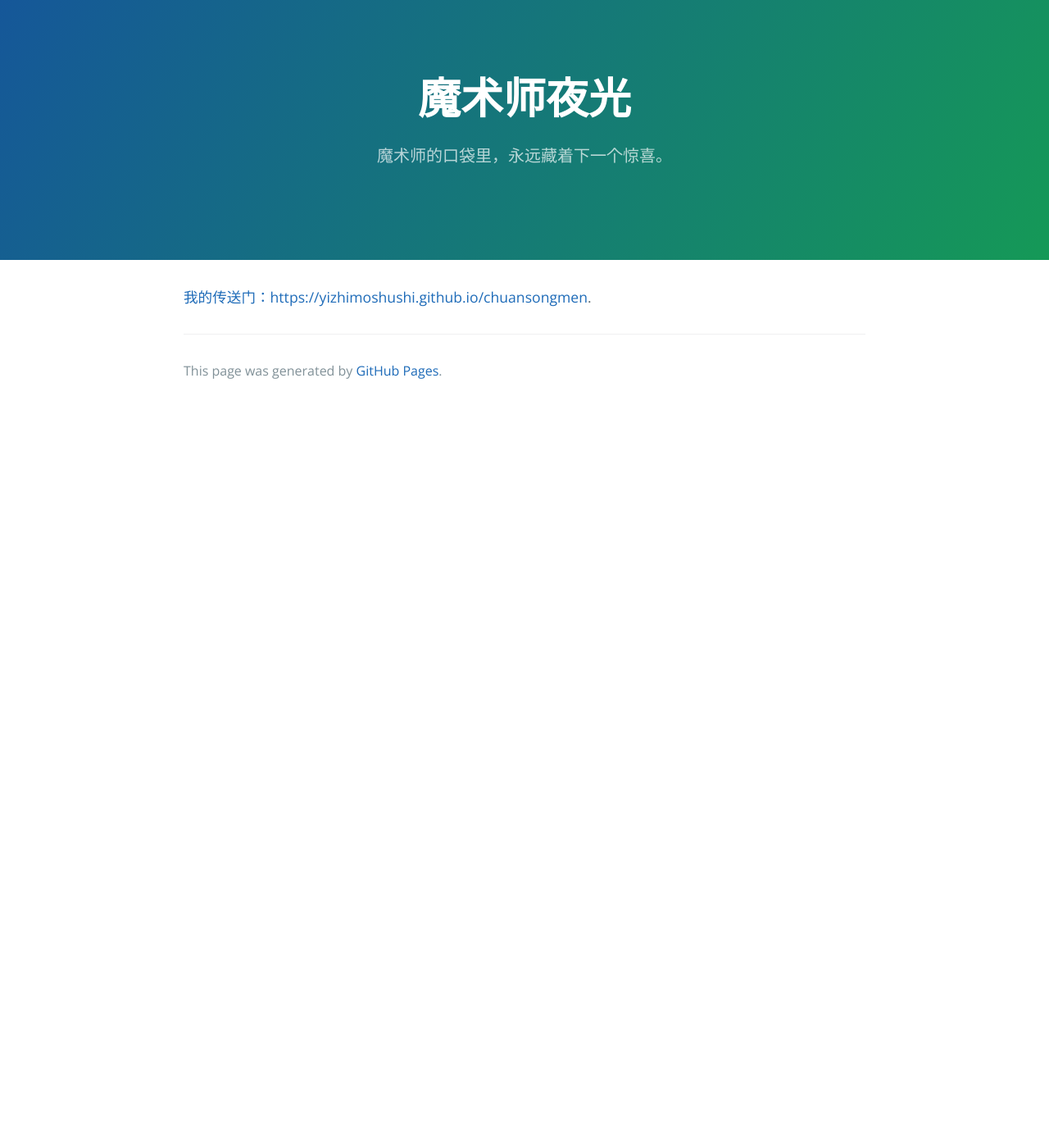
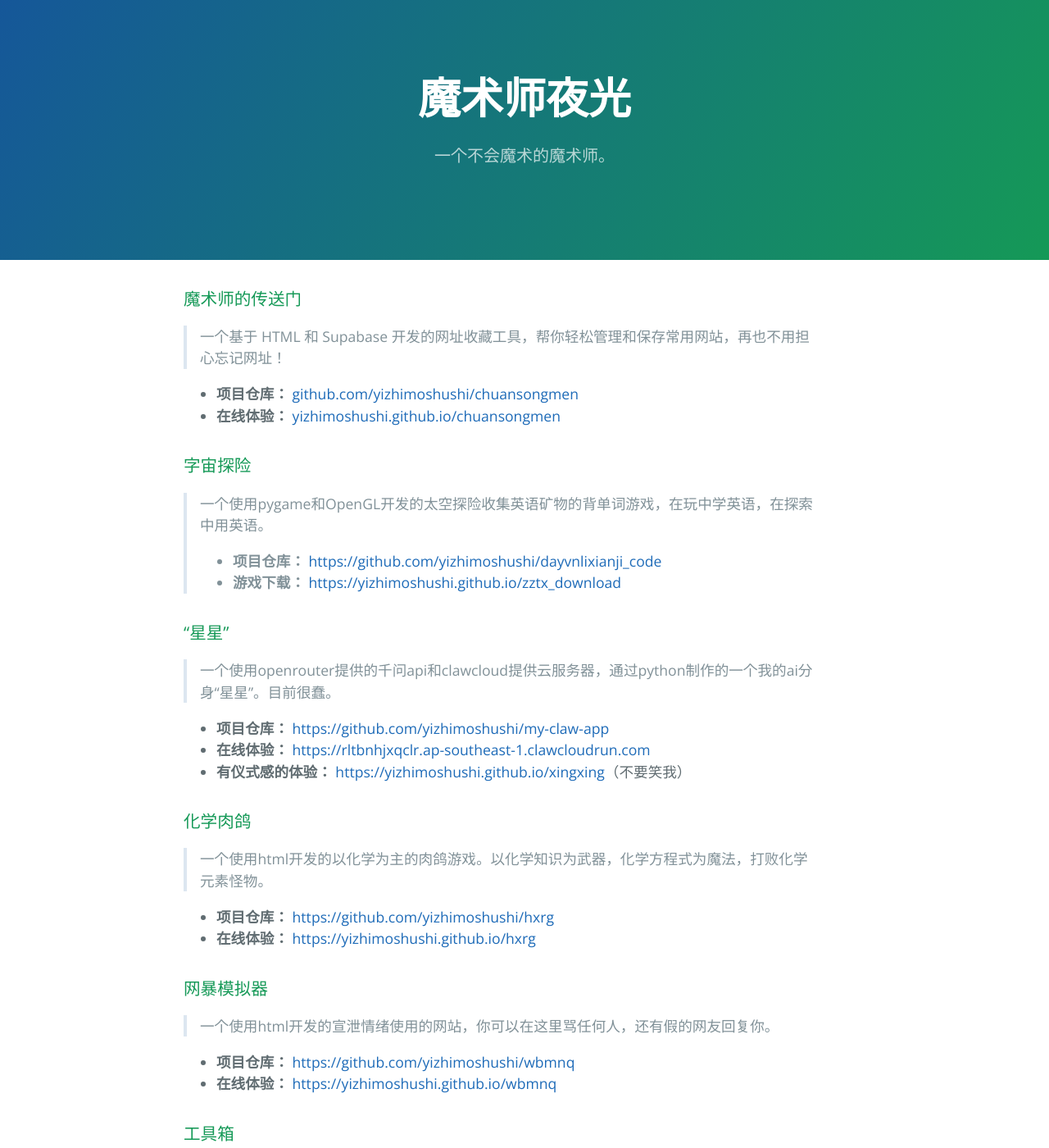
Before and after one commit to yizhimoshushi/yizhimoshushi.github.io, a Jekyll site: the page built from index.md, in a window 1280 px wide and 1400 px high. Shown: the whole window at 82% size. Built offline with Jekyll 4.4.1, drawn with Linux system fonts in a browser that asks for light colours; some of the changed text lies outside the part shown.

Commit message:
修改了内容

```diff
--- a/_config.yml
+++ b/_config.yml
@@ -3,7 +3,7 @@
 title: 魔术师夜光
 email: yizhimoshushi@outlook.com
 description: >-
-  魔术师的口袋里，永远藏着下一个惊喜。
+  一个不会魔术的魔术师。
 baseurl: ""
 url: "https://yizhimoshushi.github.io"
 github_username: yizhimoshushi
--- a/index.md
+++ b/index.md
@@ -1,5 +1,44 @@
 ---
 layout: default
 ---
+### 魔术师的传送门
 
-[我的传送门：https://yizhimoshushi.github.io/chuansongmen](https://yizhimoshushi.github.io/chuansongmen).
+> 一个基于 HTML 和 Supabase 开发的网址收藏工具，帮你轻松管理和保存常用网站，再也不用担心忘记网址！
+
+- **项目仓库：** [github.com/yizhimoshushi/chuansongmen](https://github.com/yizhimoshushi/chuansongmen)
+- **在线体验：** [yizhimoshushi.github.io/chuansongmen](https://yizhimoshushi.github.io/chuansongmen/)
+
+### 字宙探险
+
+> 一个使用pygame和OpenGL开发的太空探险收集英语矿物的背单词游戏，在玩中学英语，在探索中用英语。
+- **项目仓库：** [https://github.com/yizhimoshushi/dayvnlixianji_code](https://github.com/yizhimoshushi/dayvnlixianji_code)
+- **游戏下载：** [https://yizhimoshushi.github.io/zztx_download](https://yizhimoshushi.github.io/zztx_download)
+
+### “星星”
+
+> 一个使用openrouter提供的千问api和clawcloud提供云服务器，通过python制作的一个我的ai分身“星星”。目前很蠢。
+
+- **项目仓库：** [https://github.com/yizhimoshushi/my-claw-app](https://github.com/yizhimoshushi/my-claw-app)
+- **在线体验：** [https://rltbnhjxqclr.ap-southeast-1.clawcloudrun.com](https://rltbnhjxqclr.ap-southeast-1.clawcloudrun.com)
+- **有仪式感的体验：** [https://yizhimoshushi.github.io/xingxing](https://yizhimoshushi.github.io/xingxing)（不要笑我）
+
+### 化学肉鸽
+
+> 一个使用html开发的以化学为主的肉鸽游戏。以化学知识为武器，化学方程式为魔法，打败化学元素怪物。
+
+- **项目仓库：** [https://github.com/yizhimoshushi/hxrg](https://github.com/yizhimoshushi/hxrg)
+- **在线体验：** [https://yizhimoshushi.github.io/hxrg](https://yizhimoshushi.github.io/hxrg)
+
+### 网暴模拟器
+
+> 一个使用html开发的宣泄情绪使用的网站，你可以在这里骂任何人，还有假的网友回复你。
+
+- **项目仓库：** [https://github.com/yizhimoshushi/wbmnq](hhttps://github.com/yizhimoshushi/wbmnq)
+- **在线体验：** [https://yizhimoshushi.github.io/wbmnq](https://yizhimoshushi.github.io/wbmnq)
+
+### 工具箱
+
+> 一个使用html开发的小工具的网站，集合了“随机数生成器”这1个小工具。
+
+- **项目仓库：** [https://github.com/yizhimoshushi/gongjvxiang](https://github.com/yizhimoshushi/gongjvxiang)
+- **在线体验：** [https://yizhimoshushi.github.io/gongjvxiang](https://yizhimoshushi.github.io/gongjvxiang)
```
